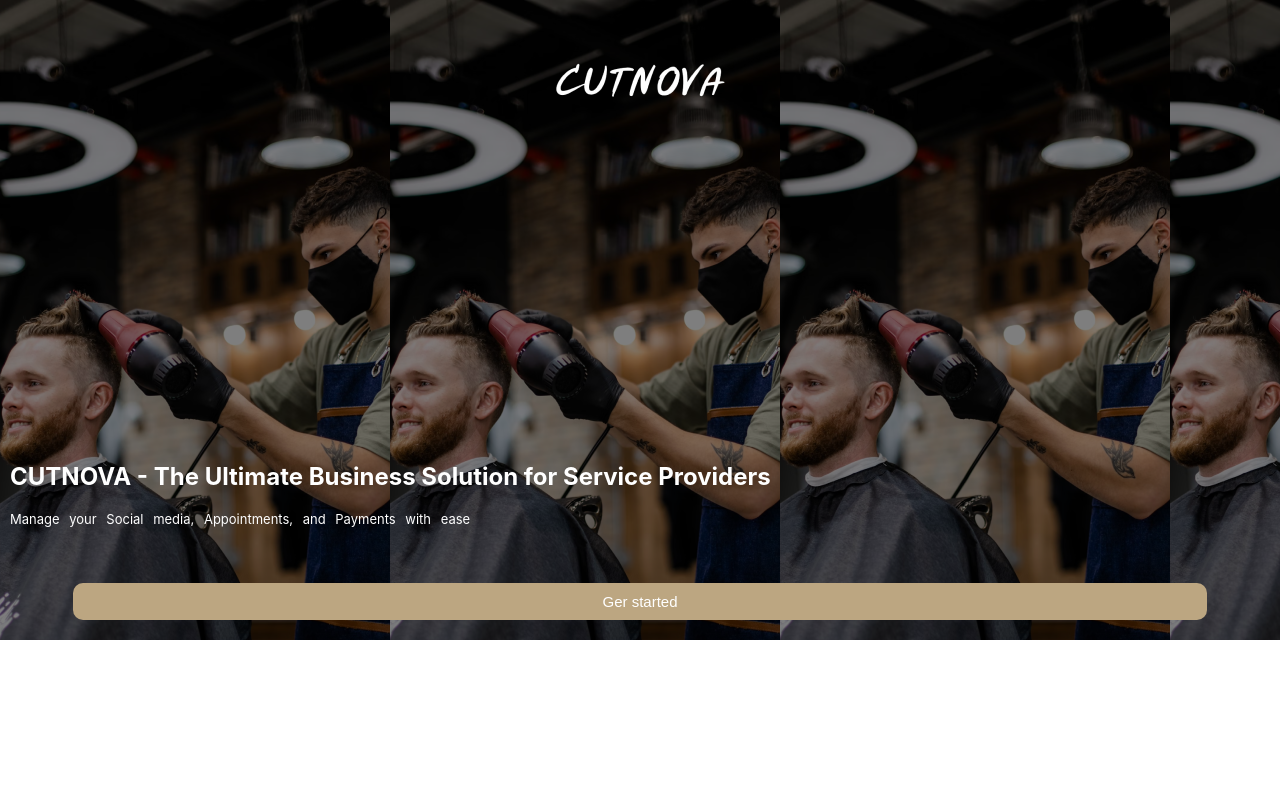
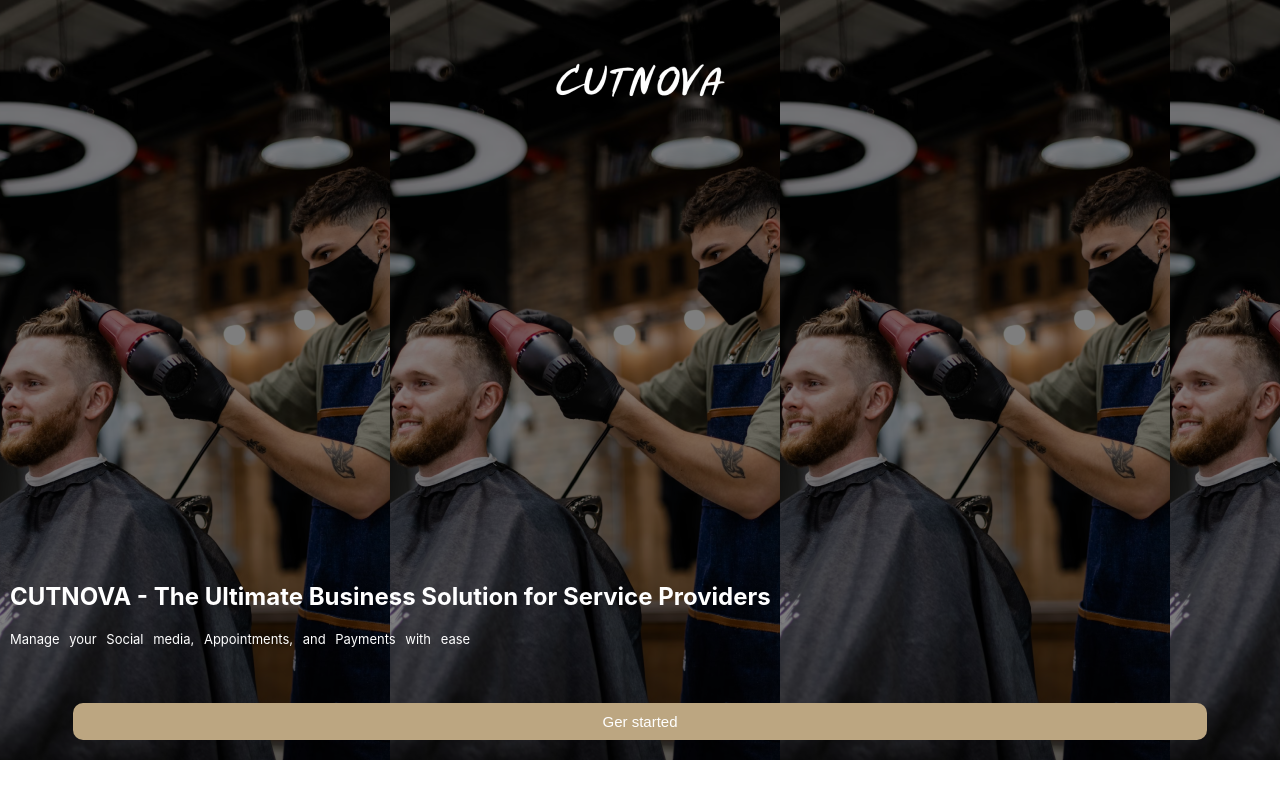
Before and after one commit to MA01ha05k09/Cutnova, a React (Create React App) app: page /onboard in a window 1280 px wide. Built offline with nearby package versions, Linux system fonts and the light colour scheme.

Commit message:
change height

```diff
--- a/src/style/Onboarding.css
+++ b/src/style/Onboarding.css
@@ -5,7 +5,7 @@
   justify-content: space-between;
   position: relative;
   color: white;
-  height: 80vh;
+  height: 95vh;
 }
 .main-div::before {
   content: "";
```
